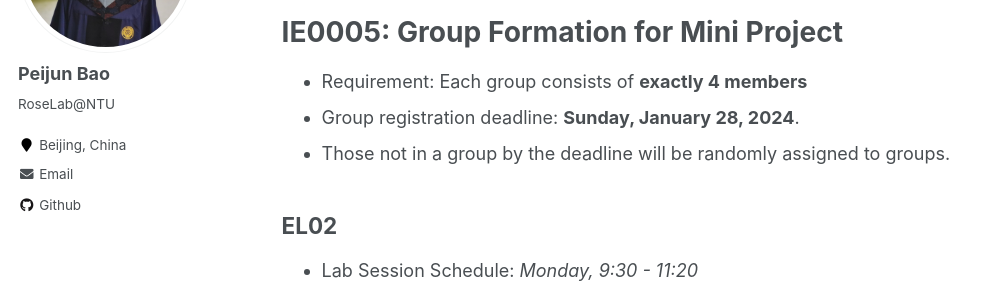
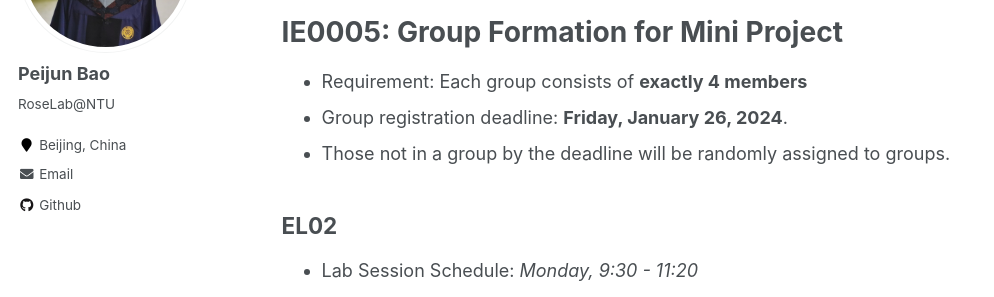
Before and after one commit to baopj/baopj.github.io, a Jekyll site: the page built from _pages/Course.md, in a window 1280 px wide and 900 px high, scrolled down 422 px. Shown: the part 153-450 px from the top of the window, without its empty margins (0-994 px from the left). Built offline with Jekyll 4.4.1, drawn with Linux system fonts in a browser that asks for light colours.

Commit message:
Update Course.md

```diff
--- a/_pages/Course.md
+++ b/_pages/Course.md
@@ -13,7 +13,7 @@ To visit this page, you can
 
 # IE0005: Group Formation for Mini Project
 - Requirement: Each group consists of **exactly 4 members**
-- Group registration deadline: **Sunday, January 28, 2024**.
+- Group registration deadline: **Friday, January 26, 2024**.
 - Those not in a group by the deadline will be randomly assigned to groups.
 
 ## EL02
```
